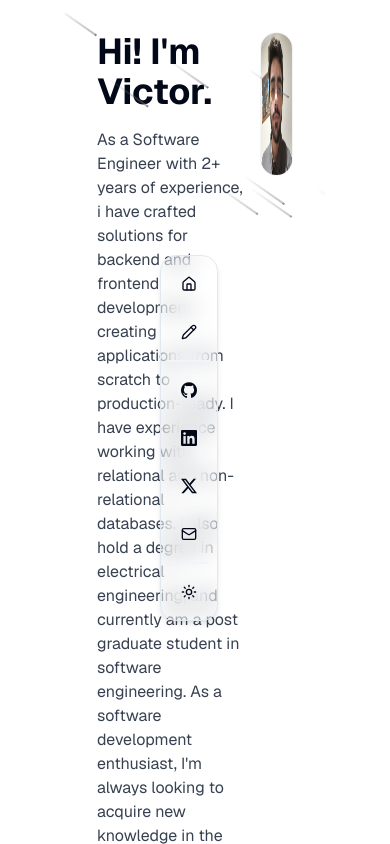
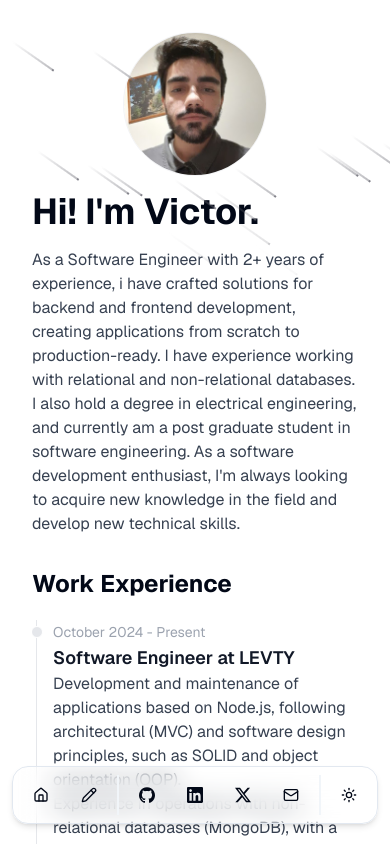
Before and after one commit to Victormrf/portfolio, a Next.js app: page / in a window 390 px wide. Shown: the top 844 px of the page. Built offline with nearby package versions, Linux system fonts and the light colour scheme.

Commit message:
Fixed some hydration issues

```diff
--- a/app/layout.tsx
+++ b/app/layout.tsx
@@ -24,7 +24,7 @@ export default function RootLayout({
   children: React.ReactNode;
 }>) {
   return (
-    <html lang="en">
+    <html lang="en" suppressHydrationWarning>
       <body
         className={`${geistSans.variable} ${geistMono.variable} antialiased`}
       >
--- a/app/page.tsx
+++ b/app/page.tsx
@@ -9,7 +9,7 @@ import WorkExperience from "@/components/WorkExperience";
 
 export default function Home() {
   return (
-    <div className="relative w-8/12 mx-auto items-center justify-items-center min-h-screen p-8 pb-20 gap-16 sm:p-20 font-[family-name:var(--font-geist-sans)] overflow-hidden">
+    <div className="relative lg:w-8/12 md:w-7/12 sm:w-full mx-auto items-center justify-items-center min-h-screen p-8 pb-20 gap-16 sm:p-20 font-[family-name:var(--font-geist-sans)] overflow-hidden">
       <main className="flex flex-col gap-8 row-start-2 items-center sm:items-start w-full overflow-hidden">
         <Meteors />
         <Intro />
--- a/app/providers.tsx
+++ b/app/providers.tsx
@@ -1,8 +1,15 @@
+"use client";
+
 import { ThemeProvider } from "next-themes";
 
 const Providers = ({ children }: { children: React.ReactNode }) => {
   return (
-    <ThemeProvider attribute="class" defaultTheme="light" enableSystem>
+    <ThemeProvider
+      attribute="class"
+      defaultTheme="system"
+      enableSystem
+      disableTransitionOnChange
+    >
       {children}
     </ThemeProvider>
   );
--- a/components/CustomDock.tsx
+++ b/components/CustomDock.tsx
@@ -9,7 +9,7 @@ import {
   Sun,
 } from "lucide-react";
 import Link from "next/link";
-import React from "react";
+import React, { useEffect, useState } from "react";
 
 // import { ModeToggle } from "@/components/mode-toggle";
 import { buttonVariants } from "@/components/ui/button";
@@ -107,10 +107,41 @@ export function CustomDock({
   orientation: "vertical" | "horizontal";
 }) {
   const { resolvedTheme, setTheme } = useTheme();
+  const [isMobile, setIsMobile] = useState(false);
+  const [mounted, setMounted] = useState(false);
+
+  useEffect(() => {
+    setIsMobile(window.innerWidth <= 768);
+    setMounted(true);
+
+    const handleResize = () => {
+      setIsMobile(window.innerWidth <= 768);
+    };
+
+    window.addEventListener("resize", handleResize);
+
+    return () => {
+      window.removeEventListener("resize", handleResize);
+    };
+  }, []);
+
+  if (!mounted) {
+    return null;
+  }
+
   return (
-    <div className="fixed left-40 top-1/2 bottom-1/2 flex items-center justify-center">
+    <div
+      className={
+        isMobile
+          ? "fixed left-1/2 right-1/2 bottom-5 flex items-center justify-center"
+          : "fixed left-40 top-1/2 bottom-1/2 flex items-center justify-center"
+      }
+    >
       <TooltipProvider>
-        <Dock direction="middle" orientation={orientation}>
+        <Dock
+          direction="middle"
+          orientation={isMobile ? "horizontal" : orientation}
+        >
           {DATA.navbar.map((item) => (
             <DockIcon key={item.label}>
               <Tooltip>
@@ -132,7 +163,10 @@ export function CustomDock({
               </Tooltip>
             </DockIcon>
           ))}
-          <Separator orientation="horizontal" className="h-full" />
+          <Separator
+            orientation={isMobile ? "vertical" : "horizontal"}
+            className="h-full"
+          />
           {Object.entries(DATA.contact.social).map(([name, social]) => (
             <DockIcon key={name}>
               <Tooltip>
@@ -154,20 +188,25 @@ export function CustomDock({
               </Tooltip>
             </DockIcon>
           ))}
-          <Separator orientation="horizontal" className="h-full" />
+          <Separator
+            orientation={isMobile ? "vertical" : "horizontal"}
+            className="h-full"
+          />
           <DockIcon>
             <Tooltip>
               <TooltipTrigger asChild>
-                <div className="size-12 rounded-full flex items-center justify-center">
+                <button
+                  onClick={() =>
+                    setTheme(resolvedTheme === "light" ? "dark" : "light")
+                  }
+                  className="size-12 rounded-full flex items-center justify-center"
+                >
                   {resolvedTheme === "light" ? (
-                    <Sun className="size-4" onClick={() => setTheme("dark")} />
+                    <Sun className="size-4" />
                   ) : (
-                    <Moon
-                      className="size-4"
-                      onClick={() => setTheme("light")}
-                    />
+                    <Moon className="size-4" />
                   )}
-                </div>
+                </button>
               </TooltipTrigger>
               <TooltipContent>
                 <p>Theme</p>
--- a/components/Intro.tsx
+++ b/components/Intro.tsx
@@ -3,8 +3,8 @@ import ProfilePic from "@/app/images/profile_picture.jpg";
 
 const Intro = () => {
   return (
-    <div className="flex gap-4">
-      <div className="flex flex-col gap-4 w-9/12">
+    <div className="flex gap-4 flex-col-reverse sm:flex-row justify-center items-center">
+      <div className="flex flex-col gap-4 md:w-9/12 sm:w-full">
         <h1 className="text-4xl font-bold">Hi! I&apos;m Victor.</h1>
         <p className="text-base text-gray-700 dark:text-gray-300">
           As a Software Engineer with 2+ years of experience, i have crafted
@@ -17,7 +17,7 @@ const Intro = () => {
           technical skills.
         </p>
       </div>
-      <div className="w-3/12 flex-1">
+      <div className="md:w-3/12 sm:w-full">
         <Image
           src={ProfilePic}
           alt="Yatharth"
--- a/components/Projects.tsx
+++ b/components/Projects.tsx
@@ -50,7 +50,7 @@ const Projects = () => {
   return (
     <div className="flex flex-col gap-4">
       <h1 className="text-2xl font-bold">Projects</h1>
-      <div className="grid grid-cols-2 gap-4">
+      <div className="grid md:grid-cols-2 sm:grid-cols-1 gap-4">
         {projectsData?.map((item, index) => (
           <div
             className="flex flex-col border border-gray-100  dark:border-gray-800 rounded-md"
--- a/components/magicui/dock.tsx
+++ b/components/magicui/dock.tsx
@@ -43,14 +43,14 @@ const Dock = React.forwardRef<HTMLDivElement, DockProps>(
     },
     ref
   ) => {
-    const mouseX = useMotionValue(Infinity);
-    const mouseY = useMotionValue(Infinity);
+    const mousex = useMotionValue(Infinity);
+    const mousey = useMotionValue(Infinity);
 
     const renderChildren = () => {
       return React.Children.map(children, (child: any) => {
         return React.cloneElement(child, {
-          mouseX: mouseX,
-          mouseY: mouseY,
+          mousex: mousex,
+          mousey: mousey,
           magnification: magnification,
           distance: distance,
         });
@@ -62,16 +62,16 @@ const Dock = React.forwardRef<HTMLDivElement, DockProps>(
         ref={ref}
         onMouseMove={(e) => {
           if (orientation == "horizontal") {
-            mouseX.set(e.clientX);
+            mousex.set(e.clientX);
           } else {
-            mouseY.set(e.clientY);
+            mousey.set(e.clientY);
           }
         }}
         onMouseLeave={() => {
           if (orientation == "horizontal") {
-            mouseX.set(Infinity);
+            mousex.set(Infinity);
           } else {
-            mouseY.set(Infinity);
+            mousey.set(Infinity);
           }
         }}
         {...props}
@@ -95,8 +95,8 @@ export interface DockIconProps {
   size?: number;
   magnification?: number;
   distance?: number;
-  mouseX?: any;
-  mouseY?: any;
+  mousex?: any;
+  mousey?: any;
   className?: string;
   children?: React.ReactNode;
   props?: PropsWithChildren;
@@ -106,21 +106,21 @@ export interface DockIconProps {
 const DockIcon = ({
   magnification = DEFAULT_MAGNIFICATION,
   distance = DEFAULT_DISTANCE,
-  mouseX,
-  mouseY,
+  mousex,
+  mousey,
   className,
   children,
   ...props
 }: DockIconProps) => {
   const ref = useRef<HTMLDivElement>(null);
 
-  const distanceHeightCalc = useTransform(mouseY, (val: number) => {
+  const distanceHeightCalc = useTransform(mousey, (val: number) => {
     const bounds = ref.current?.getBoundingClientRect() ?? { y: 0, height: 0 };
 
     return val - bounds.y - bounds.height / 2;
   });
 
-  const distanceWidthCalc = useTransform(mouseX, (val: number) => {
+  const distanceWidthCalc = useTransform(mousex, (val: number) => {
     const bounds = ref.current?.getBoundingClientRect() ?? { x: 0, width: 0 };
 
     return val - bounds.x - bounds.width / 2;
```
